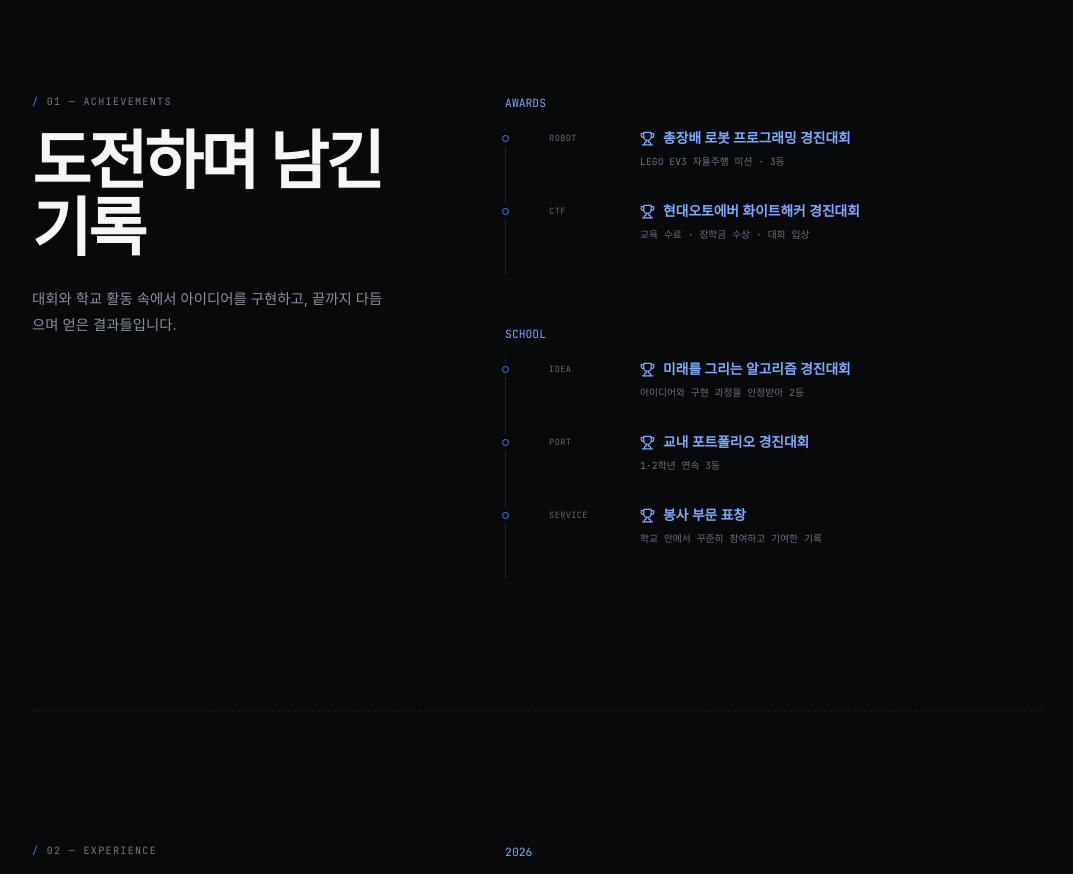
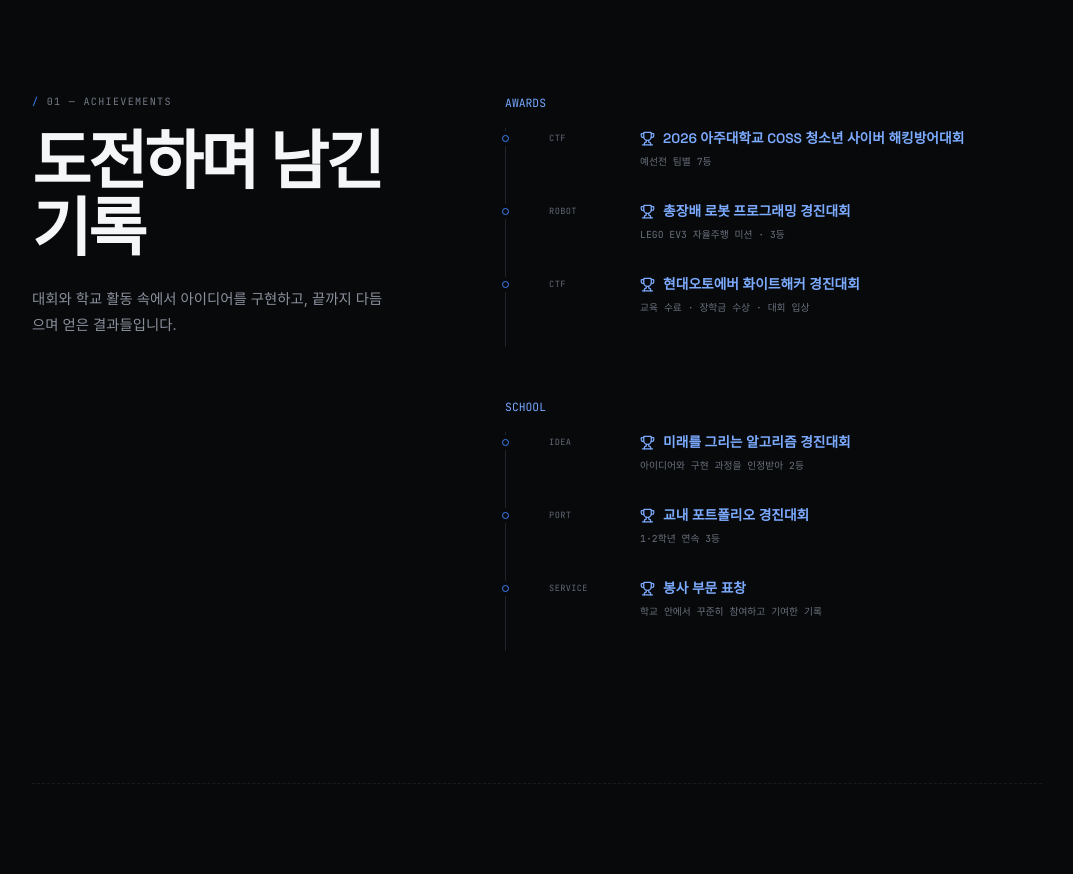
Before and after one commit to luka0116kjh/portfolio-react, a React (Vite) app: page / in a window 1280 px wide. Shown: the part 1280-2154 px from the top of the page, without its empty margins (103-1176 px from the left). Built offline with nearby package versions, Linux system fonts and the light colour scheme; a web font is replaced by a local one.

Commit message:
feat: add new award entry for 2026 COSS Cyber Defense Competition

```diff
--- a/src/App.jsx
+++ b/src/App.jsx
@@ -58,6 +58,7 @@ const achievementHistory = [
   {
     year: 'AWARDS',
     items: [
+      { date: 'CTF', title: '2026 아주대학교 COSS 청소년 사이버 해킹방어대회', detail: '예선전 팀별 7등', award: true },
       { date: 'ROBOT', title: '총장배 로봇 프로그래밍 경진대회', detail: 'LEGO EV3 자율주행 미션 · 3등', award: true },
       { date: 'CTF', title: '현대오토에버 화이트해커 경진대회', detail: '교육 수료 · 장학금 수상 · 대회 입상', award: true },
     ],
```
